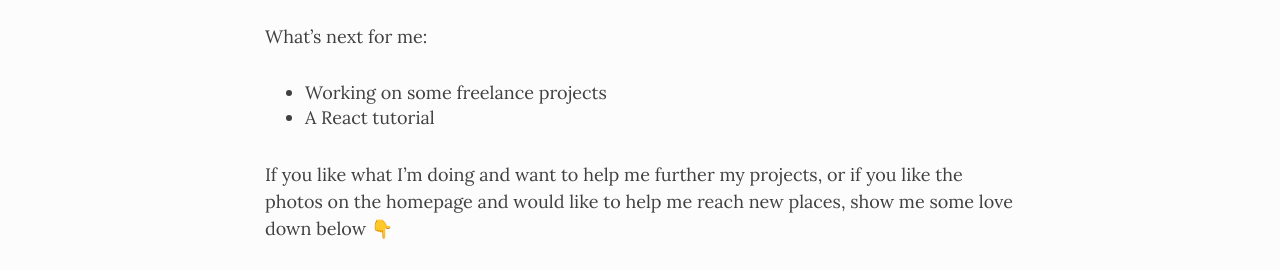
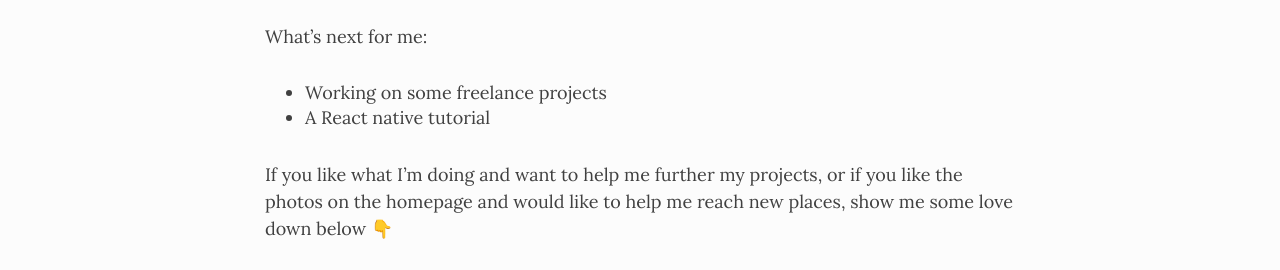
Before and after one commit to benattali/benattali.github.io, a Jekyll site: the page built from projects.md, in a window 1280 px wide and 900 px high, scrolled down 983 px. Shown: the part 154-424 px from the top of the window. Built offline with Jekyll 4.4.1, drawn with Linux system fonts in a browser that asks for light colours; nearby versions of some CDN libraries.

Commit message:
Update projects.md

```diff
--- a/projects.md
+++ b/projects.md
@@ -29,7 +29,7 @@ My coding career began in May 2019. Here I will try to have (an updated) collect
 
 What's next for me:
 * Working on some freelance projects
-* A React tutorial
+* A React native tutorial
 
 If you like what I'm doing and want to help me further my projects, or if you like the photos on the homepage and would like to help me reach new places, show me some love down below 👇
 
```
